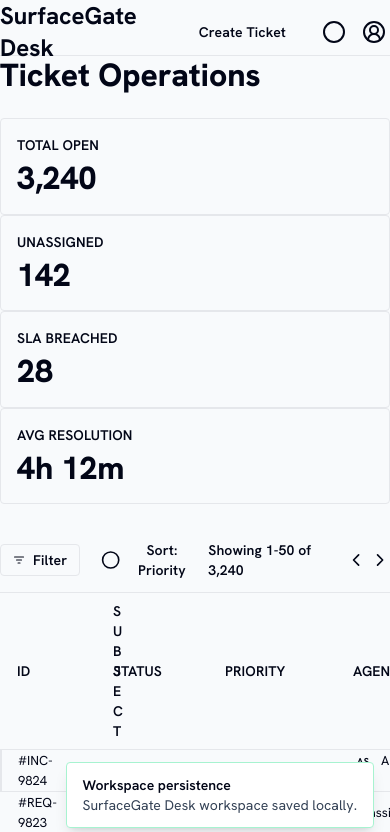
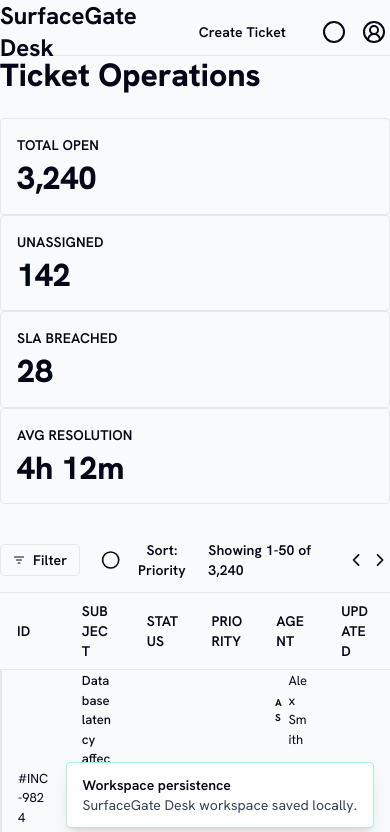
Before and after one commit to hikmetgulsesli/surfacegate-desk-6404805a, a React (Vite) app: page / in a window 390 px wide. Shown: the top 832 px of the page. Built offline with nearby package versions, Linux system fonts and the light colour scheme.

Commit message:
fix: US-001 - SurfaceGate Desk - app shell, state and persistence

```diff
--- a/src/index.css
+++ b/src/index.css
@@ -59,13 +59,27 @@ body {
   [data-setfarm-root="surfacegate-desk"] [class*="min-w-"],
   [data-setfarm-root="surfacegate-desk"] [class*="w-["],
   [data-setfarm-root="surfacegate-desk"] [class*="max-w-"] {
+    min-width: 0 !important;
     max-width: 100% !important;
   }
 
   [data-setfarm-root="surfacegate-desk"] table {
-    width: calc(100vw - 2rem) !important;
+    min-width: 0 !important;
+    width: 100% !important;
+    max-width: 100% !important;
     font-size: 0.8125rem;
     margin-inline: auto;
+  }
+
+  [data-setfarm-root="surfacegate-desk"] table [class*="min-w-"],
+  [data-setfarm-root="surfacegate-desk"] table [class*="w-"],
+  [data-setfarm-root="surfacegate-desk"] table [class*="max-w-"],
+  [data-setfarm-root="surfacegate-desk"] th,
+  [data-setfarm-root="surfacegate-desk"] td {
+    min-width: 0 !important;
+    width: auto !important;
+    max-width: 40vw !important;
+    white-space: normal !important;
   }
 }
 
```
